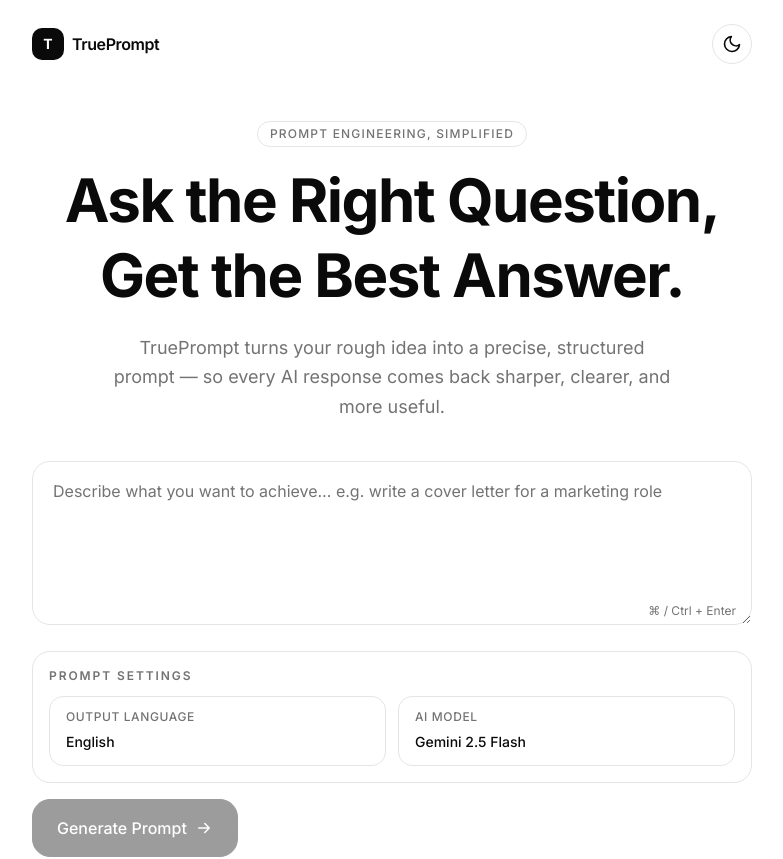
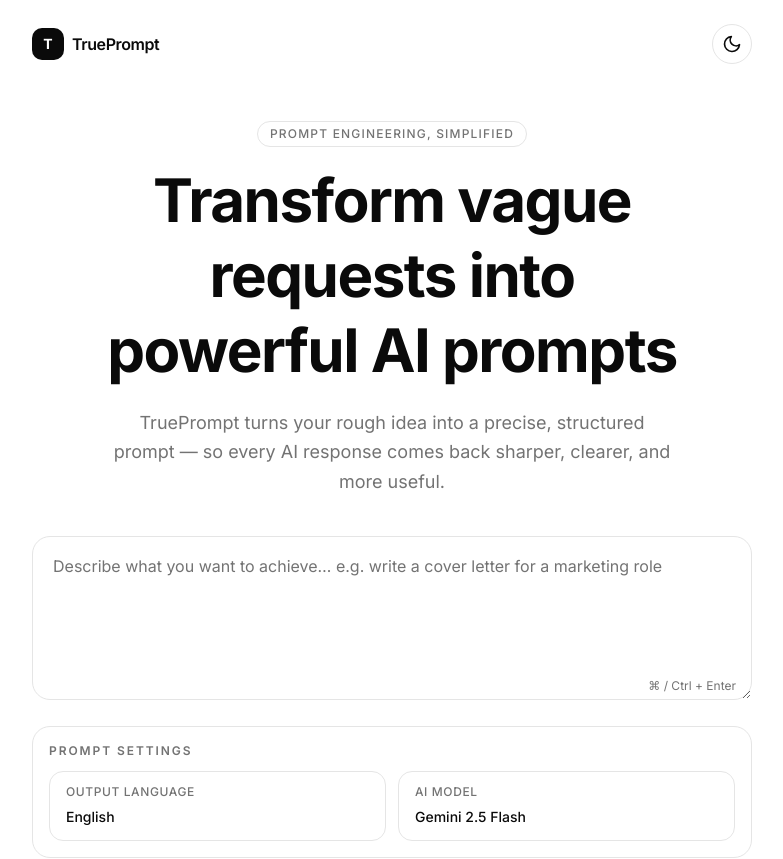
Before and after one commit to Goldcrowns/trueprompt, a Next.js app: page / in a window 1280 px wide. Shown: the top 859 px of the page, without its empty margins (248-1031 px from the left). Built offline with nearby package versions, Linux system fonts and the light colour scheme.

Commit message:
Update page.tsx

```diff
--- a/app/page.tsx
+++ b/app/page.tsx
@@ -22,7 +22,7 @@ export default function Page() {
             Prompt Engineering, Simplified
           </p>
           <h1 className="text-balance text-4xl font-bold leading-tight tracking-tight sm:text-5xl md:text-6xl">
-            Ask the Right Question, Get the Best Answer.
+            Transform vague requests into powerful AI prompts
           </h1>
           <p className="mx-auto mt-5 max-w-xl text-pretty text-base leading-relaxed text-muted-foreground sm:text-lg">
             TruePrompt turns your rough idea into a precise, structured prompt — so every AI
```
